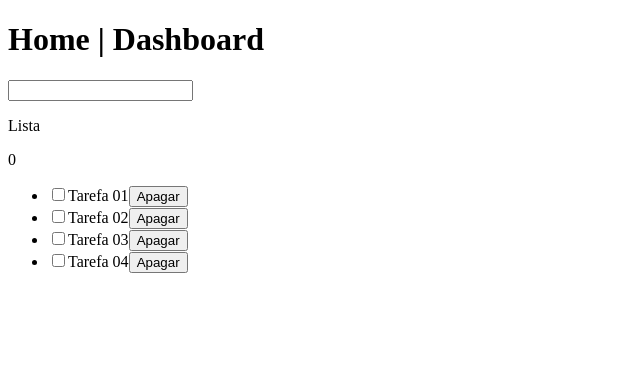
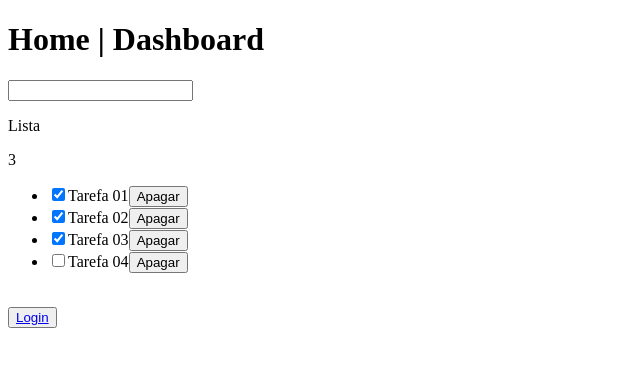
Before and after one commit to ovitorsaf/aulas, a React (Create React App) app: page /pagina-inicial in a window 1280 px wide. Shown: the top 366 px of the page, without its empty margins (0-640 px from the left). Built offline with nearby package versions, Linux system fonts and the light colour scheme; data requests are answered from the project's data file.

Commit message:
feat: add login nav on dashboard page

```diff
--- a/mock/db.json
+++ b/mock/db.json
@@ -3,17 +3,17 @@
     {
       "id": 1,
       "title": "Tarefa 01",
-      "isCompleted": false
+      "isCompleted": true
     },
     {
       "id": 2,
       "title": "Tarefa 02",
-      "isCompleted": false
+      "isCompleted": true
     },
     {
       "id": 3,
       "title": "Tarefa 03",
-      "isCompleted": false
+      "isCompleted": true
     },
     {
       "title": "Tarefa 04",
--- a/src/app/pages/dashboard/Dashboard.tsx
+++ b/src/app/pages/dashboard/Dashboard.tsx
@@ -1,6 +1,8 @@
 import { useCallback, useEffect, useState } from 'react';
 import { ApiException } from '../../shared/services/api/ApiException';
 import { ITarefa, TarefasService } from '../../shared/services/api/tarefas/TarefasService';
+import { Link } from 'react-router-dom';
+
 
 export const Dashboard = () => {
 
@@ -83,6 +85,7 @@
         });
     }, []);
 
+
     return(
         <div>
 
@@ -111,7 +114,12 @@
                 })}
             </ul>
 
+            <br/>
+
+            <button>
+                <Link to='/entrar'>Login</Link>
+            </button>
+
         </div>
     );
-
 }
--- a/src/app/routes/index.tsx
+++ b/src/app/routes/index.tsx
@@ -8,7 +8,6 @@
 
                 <Route path="/pagina-inicial" element={<Dashboard/>}/>
                 <Route path="/entrar" element={<Login/>}/>
-
                 <Route path="*" element={<Navigate to="/pagina-inicial"/>}/>
 
             </Switch>
```
Also changed, not shown: 1 other file (tests, documents, lock files or other folders).
